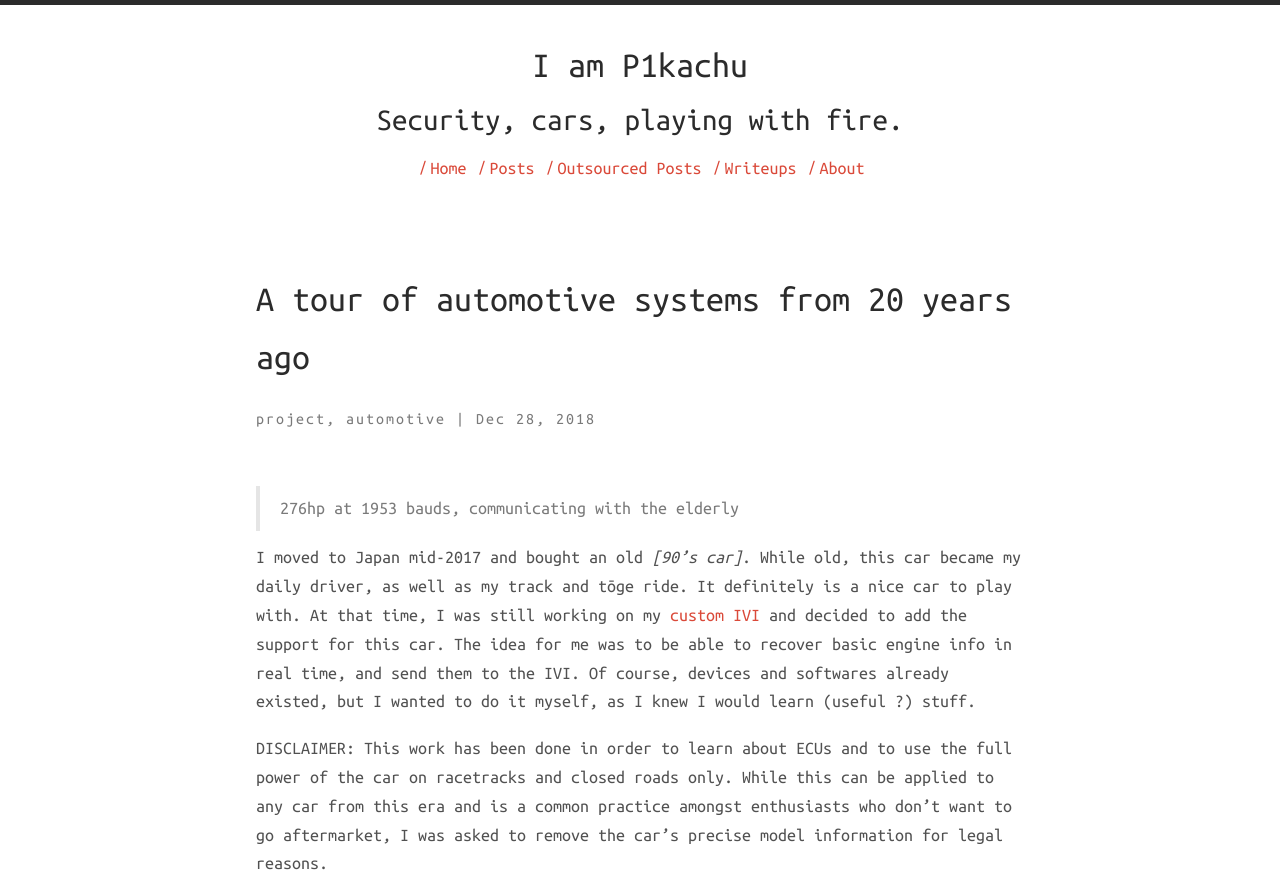
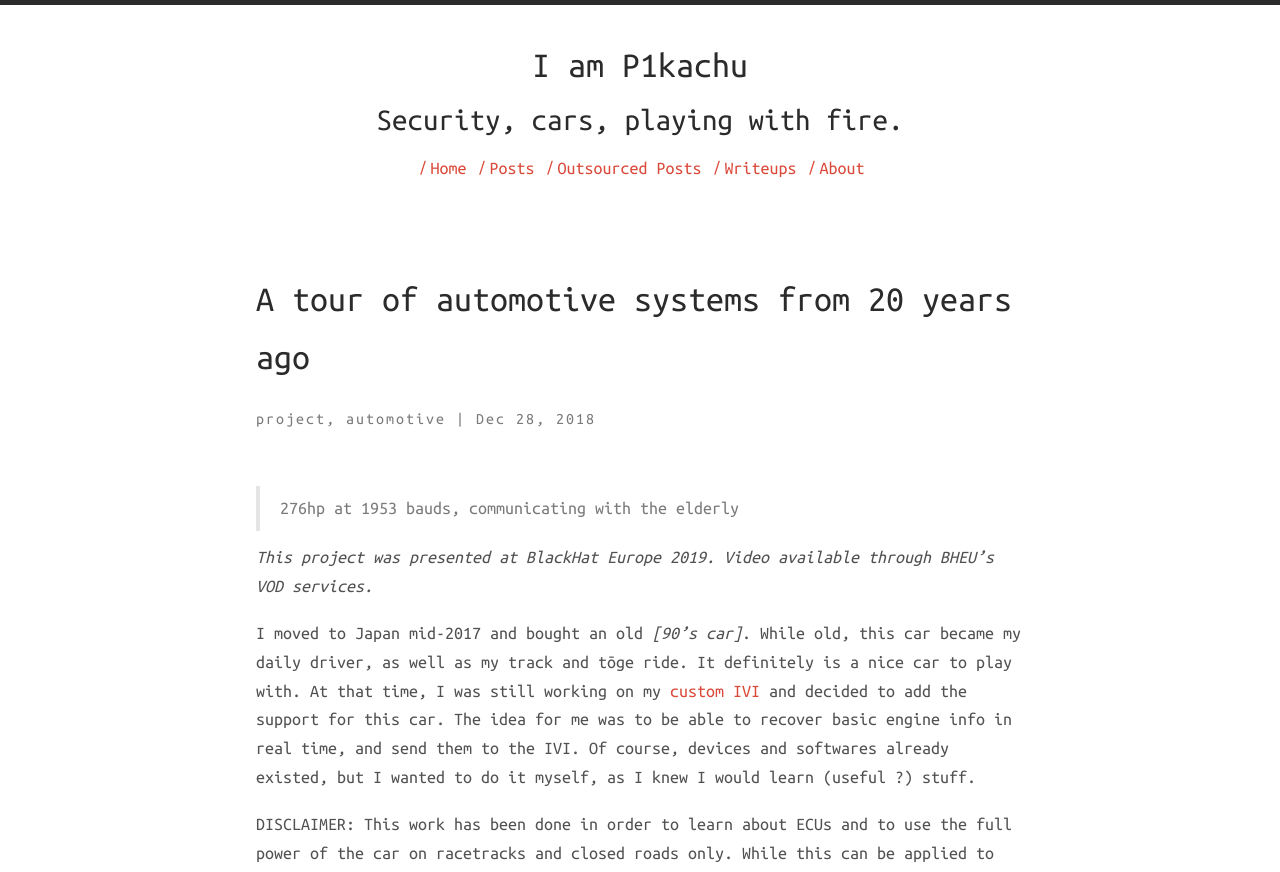
Before and after one commit to P1kachu/p1kachu.github.io, a Jekyll site: the page built from _posts/2018-12-28-subaru-ssm1.markdown, in a window 1280 px wide and 900 px high, cut to the strip 0-872 px from the top of the window. Built offline with Jekyll 4.4.1, drawn with Linux system fonts in a browser that asks for light colours; nearby versions of some CDN libraries.

Commit message:
update bheu
Signed-off-by: Stanislas Lejay <p1kachu@lse.epita.fr>

```diff
--- a/_posts/2018-12-28-subaru-ssm1.markdown
+++ b/_posts/2018-12-28-subaru-ssm1.markdown
@@ -8,6 +8,9 @@ categories:
 ---
 
 > 276hp at 1953 bauds, communicating with the elderly
+
+_This project was presented at BlackHat Europe 2019. Video available through
+BHEU's VOD services._
 
 I moved to Japan mid-2017 and bought an old _[90's car]_. While old,
 this car became my daily driver, as well as my track and tōge ride. It
```
